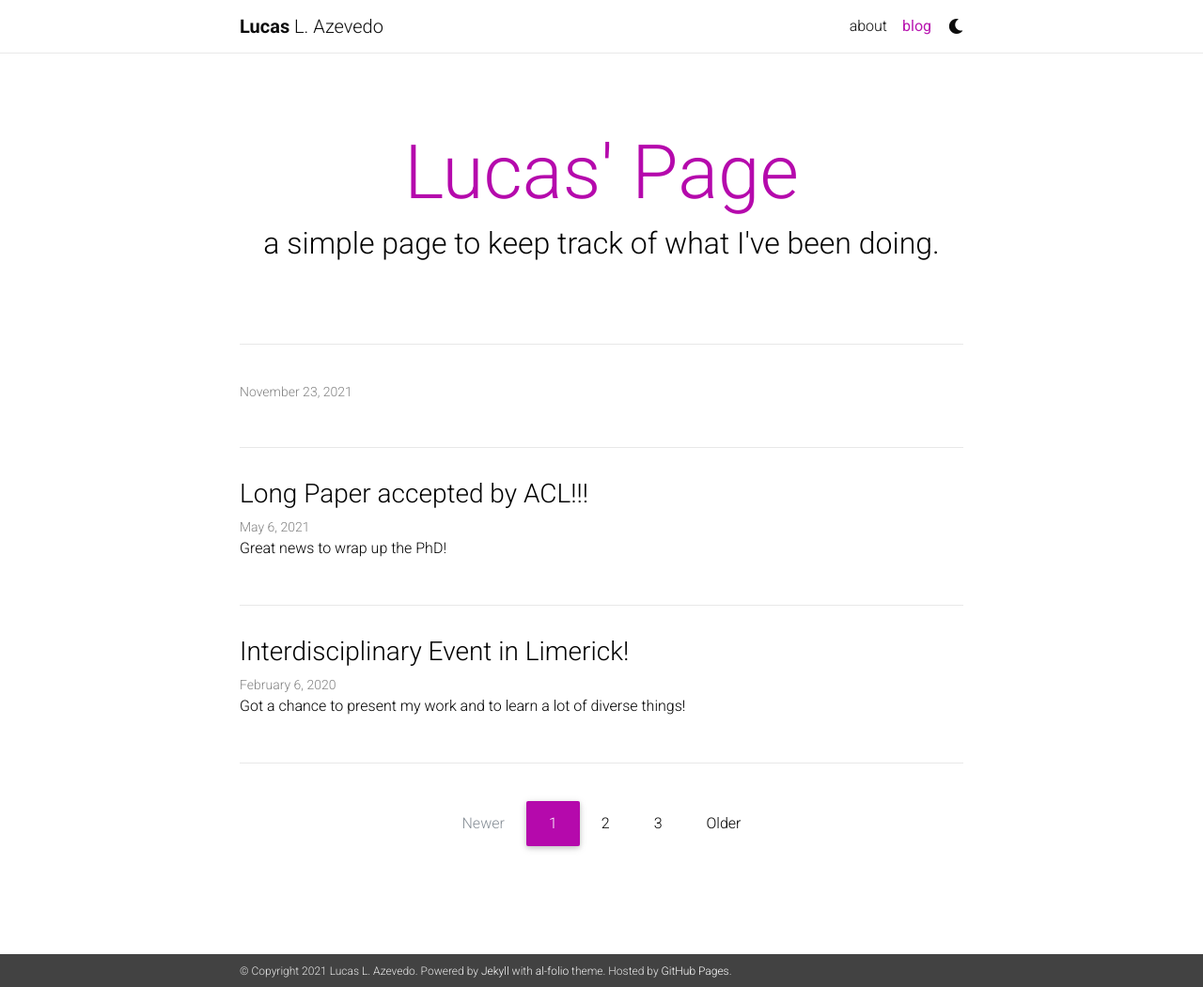
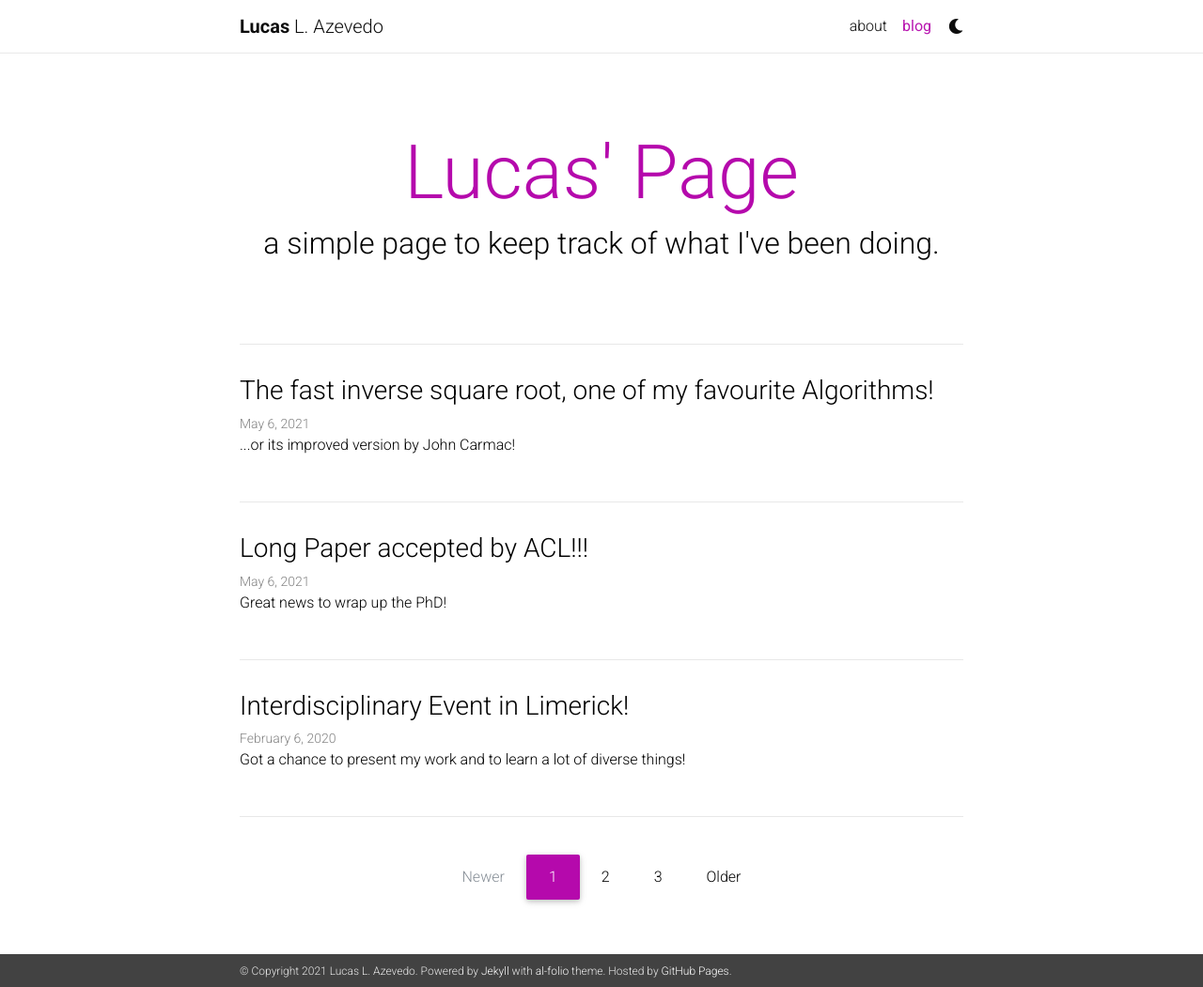
Before and after one commit to lucas0/lucas0.github.io, a Jekyll site: the page built from blog/index.html, in a window 1280 px wide and 1051 px high. Shown: the whole window at 94% size. Built offline with Jekyll 4.4.1, drawn with Linux system fonts in a browser that asks for light colours; nearby versions of some CDN libraries; the list of posts is cut into pages by our own code; a style sheet for code colours, icons or effects is not loaded.

Commit message:
fix fsqrt title

```diff
--- a/_posts/2021-11-23-fsqrt.md
+++ b/_posts/2021-11-23-fsqrt.md
@@ -1,8 +1,8 @@
 ---
 layout: post
-title: One of my favourite Algorithms: The fast inverse square root!
+title: The fast inverse square root, one of my favourite Algorithms!
 date: 2021-05-06 06:33:31-0400
-description: ...or the genious its version by John Carmac's!
+description: ...or its improved version by John Carmac!
 ---
 
 I like a lot of algorithms for their ingeniousness and simplicity into solving problems,but one in particular stands out when those two qualities are taken into account: the fast inverse square root, created by [John Carmack](https://en.wikipedia.org/wiki/John_Carmack), that made it possible for personal computers from the 90’s to render enough surfaces as to make 3D video-gaming viable. The inverse of a square root is used to normalize the magnitude ofthe vectors that represent each surface to be rendered, thus, this operation is used extensively by the game engine. Consequently, any reduction on its computational costs would heavily impact on the overall performance of the code.
```
